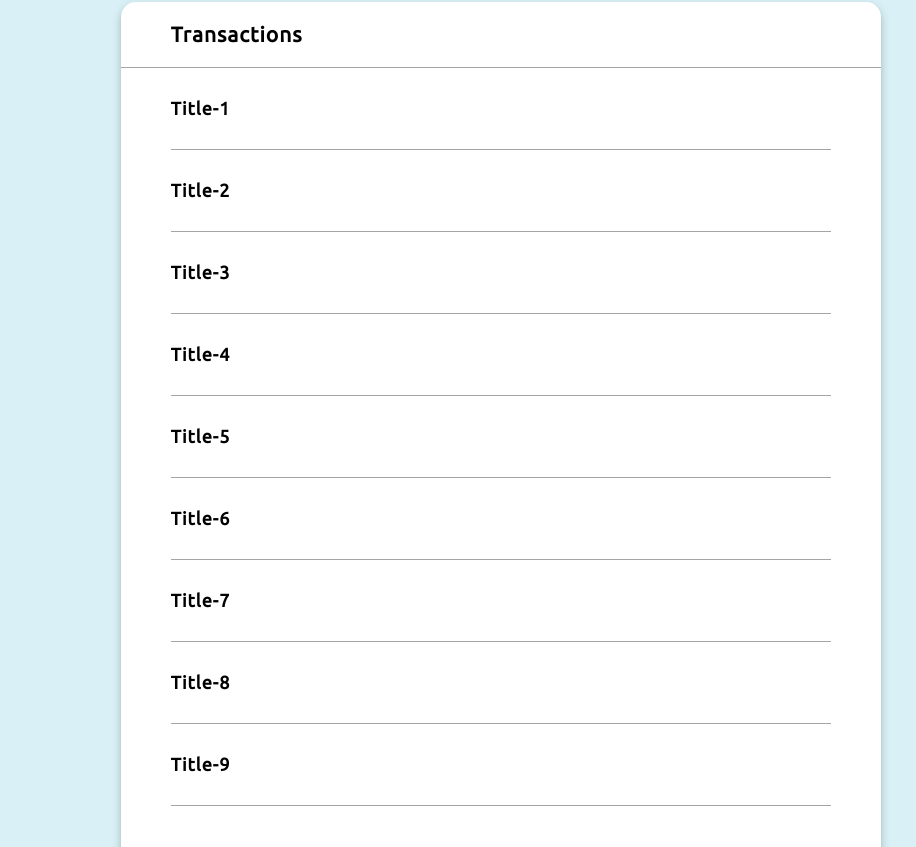
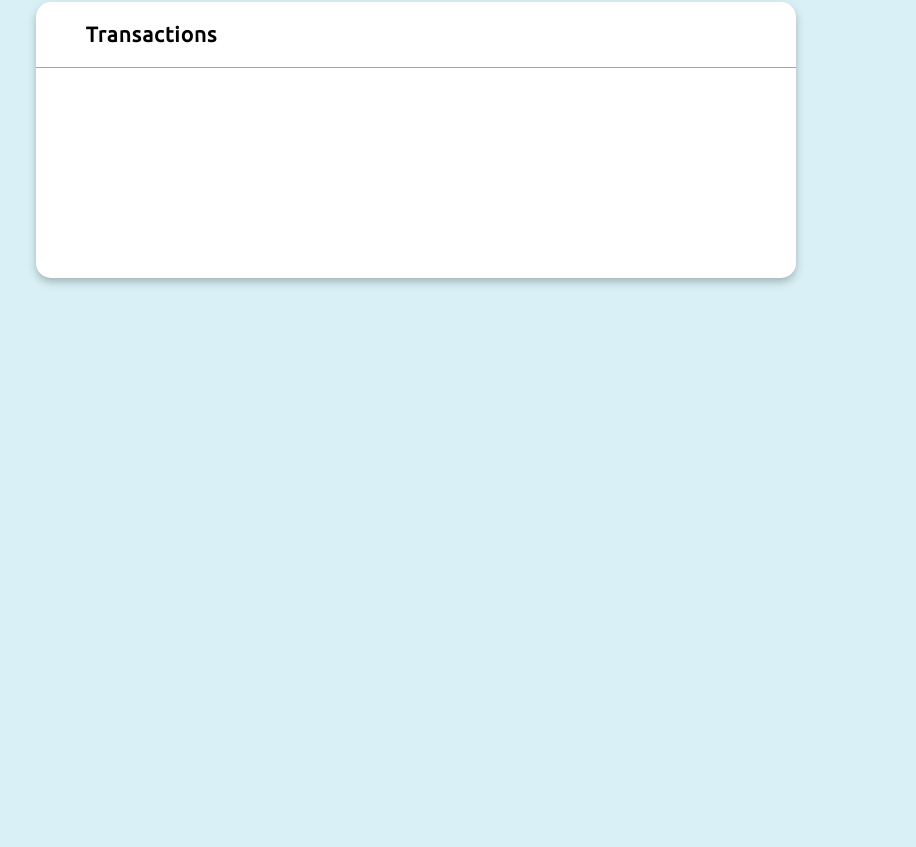
Before and after one commit to RomanSchigolev/iBear_test_task, a Vue app: page /dashboard in a window 1280 px wide. Shown: the part 373-1220 px from the top of the page, without its empty margins (244-1160 px from the left). After the commit the page ends 800 px from the top, so only its background shows below. Built offline with nearby package versions, Linux system fonts and the light colour scheme.

Commit message:
all the functionality works

```diff
--- a/package.json
+++ b/package.json
@@ -9,6 +9,7 @@
   },
   "dependencies": {
     "core-js": "^3.6.5",
+    "uuid": "^8.3.0",
     "vue": "^2.6.11",
     "vue-router": "^3.2.0",
     "vuex": "^3.4.0"
--- a/src/assets/styles/main.css
+++ b/src/assets/styles/main.css
@@ -2,13 +2,13 @@
 
 
 ::-webkit-scrollbar{
-  width: 12px;
+  width: 5px;
 }
 ::-webkit-scrollbar-track {
   background-color: #ffffff;
 }
 ::-webkit-scrollbar-thumb{
-  background-color: #d9f1f6;
+  background-color: #000000;
 }
 
 * {
--- a/src/components/TextField/v-text-field.vue
+++ b/src/components/TextField/v-text-field.vue
@@ -1,11 +1,18 @@
 <template>
   <div class="transactions__form">
-    <form>
-      <input type="text" class="transactions__input">
-      <button type="submit" class="transactions__added">
+    <form @submit.prevent="transactionToList">
+      <input
+        type="text"
+        class="transactions__input"
+        v-model="transaction"
+      >
+      <button
+        type="submit"
+        class="transactions__added">
         <span>
           <svg class="transactions__added__icon" viewBox="0 0 448 448" xmlns="http://www.w3.org/2000/svg">
-            <path d="m272 184c-4.417969 0-8-3.582031-8-8v-176h-80v176c0 4.417969-3.582031 8-8 8h-176v80h176c4.417969 0 8 3.582031 8 8v176h80v-176c0-4.417969 3.582031-8 8-8h176v-80zm0 0"/>
+            <path
+              d="m272 184c-4.417969 0-8-3.582031-8-8v-176h-80v176c0 4.417969-3.582031 8-8 8h-176v80h176c4.417969 0 8 3.582031 8 8v176h80v-176c0-4.417969 3.582031-8 8-8h176v-80zm0 0"/>
           </svg>
         </span>
       </button>
@@ -14,8 +21,28 @@
 </template>
 
 <script>
+  import {mapActions} from "vuex";
+  import {v1} from "uuid"
+
   export default {
-    name: "v-text-field"
+    name: "v-text-field",
+    data() {
+      return {
+        transaction: "",
+      }
+    },
+    methods: {
+      ...mapActions([
+        "ADD_TRANSACTION"
+      ]),
+      transactionToList() {
+        this.ADD_TRANSACTION({
+          title: this.transaction,
+          id: v1()
+        });
+        this.transaction = "";
+      }
+    }
   }
 </script>
 
--- a/src/components/Transactions/v-transactions-bar.vue
+++ b/src/components/Transactions/v-transactions-bar.vue
@@ -5,32 +5,12 @@
     </div>
     <div class="transactions__listing">
       <ul class="transactions__list">
-        <li class="transactions__item">
-          <h3 class="transactions__title">Title-1</h3>
-        </li>
-        <li class="transactions__item">
-          <h3 class="transactions__title">Title-2</h3>
-        </li>
-        <li class="transactions__item">
-          <h3 class="transactions__title">Title-3</h3>
-        </li>
-        <li class="transactions__item">
-          <h3 class="transactions__title">Title-4</h3>
-        </li>
-        <li class="transactions__item">
-          <h3 class="transactions__title">Title-5</h3>
-        </li>
-        <li class="transactions__item">
-          <h3 class="transactions__title">Title-6</h3>
-        </li>
-        <li class="transactions__item">
-          <h3 class="transactions__title">Title-7</h3>
-        </li>
-        <li class="transactions__item">
-          <h3 class="transactions__title">Title-8</h3>
-        </li>
-        <li class="transactions__item">
-          <h3 class="transactions__title">Title-9</h3>
+        <li
+          class="transactions__item"
+          v-for="transaction in TRANSACTIONS"
+          :key="transaction.id"
+        >
+          <h3 class="transactions__title">{{transaction.title}}</h3>
         </li>
       </ul>
     </div>
@@ -38,8 +18,15 @@
 </template>
 
 <script>
+  import {mapGetters} from "vuex";
+
   export default {
-    name: "v-transactions"
+    name: "v-transactions",
+    computed: {
+      ...mapGetters([
+        "TRANSACTIONS"
+      ])
+    }
   }
 </script>
 
@@ -58,8 +45,6 @@
 
   .transactions__listing {
     padding: 30px 50px 180px;
-    /*max-height: 400px;*/
-    /*overflow-y: scroll;*/
   }
 
   .transactions__item {
--- a/src/components/Widget/v-widget.vue
+++ b/src/components/Widget/v-widget.vue
@@ -25,7 +25,6 @@
 <style scoped>
   .widget {
     display: flex;
-    justify-content: center;
     width: 100%;
   }
 
--- a/src/store/index.js
+++ b/src/store/index.js
@@ -5,15 +5,20 @@ Vue.use(Vuex);
 
 export default new Vuex.Store({
   state: {
-    weather: []
+    transactions: []
   },
   mutations: {
+    SET_TRANSACTION(state, transaction) {
+      state.transactions.push(transaction);
+      console.log(state.transactions);
+    }
   },
   actions: {
+    ADD_TRANSACTION({commit}, transaction) {
+      commit("SET_TRANSACTION", transaction)
+    }
   },
   getters: {
-    WEATHER(state) {
-      return state.weather;
-    }
+    TRANSACTIONS: (state) => state.transactions
   }
 })
```
Also changed, not shown: 1 other file (tests, documents, lock files or other folders).
